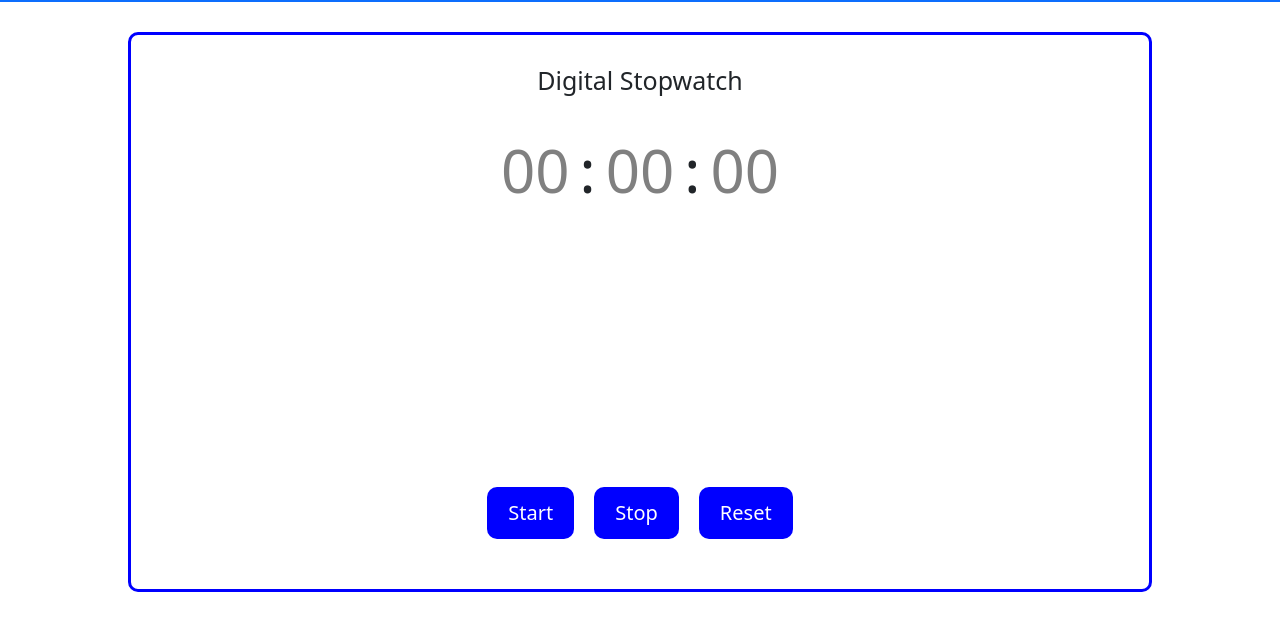
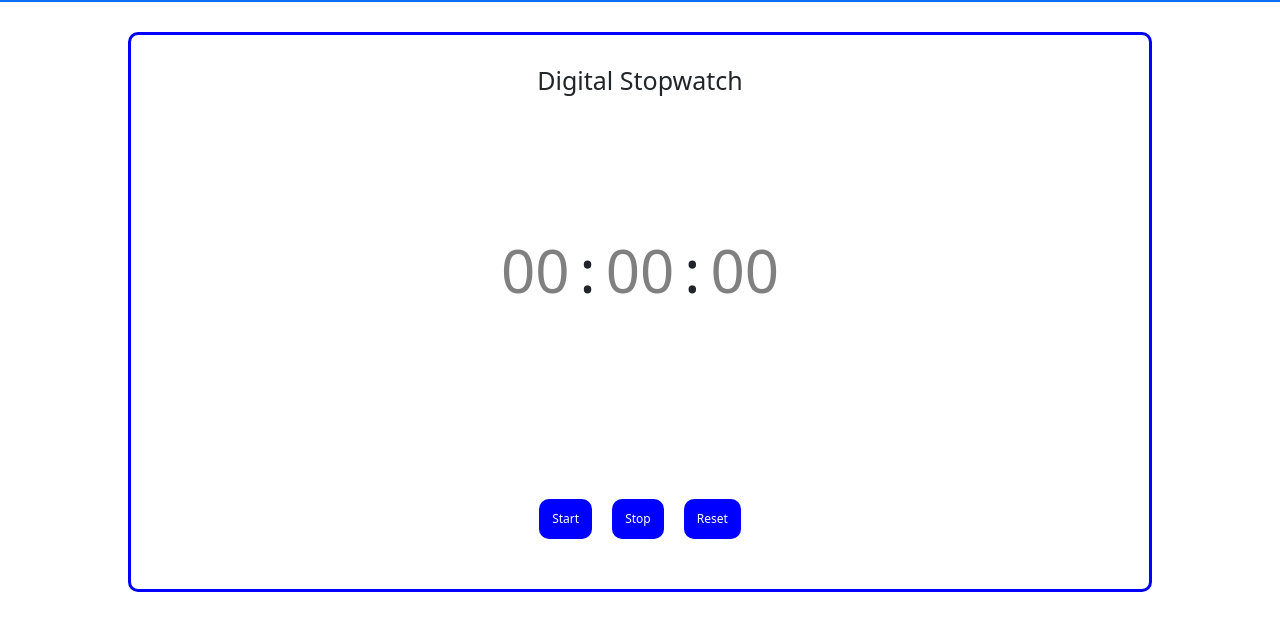
Before and after one commit to Ganiu-droid/digital-stopwatch, a plain HTML site: page index.html in a window 1280 px wide. Shown: the part 64-694 px from the top of the page. Drawn offline with Linux system fonts and the light colour scheme.

Commit message:
adjusting the styling

```diff
--- a/css/style.css
+++ b/css/style.css
@@ -28,9 +28,9 @@
 
 .btn{
     border-radius: 4px;
-    font-size: 2rem;
+    font-size: 1.2rem;
     border-radius: 1rem;
-    padding: 1rem 2rem;
+    padding: 1rem 1.2rem;
     text-decoration:none;
     cursor:pointer;
     margin: 10px;
@@ -55,6 +55,7 @@
     display: flex;
     font-size: 6rem;
     justify-content: center;
+    padding-top: 10rem;
 
 }
 .counter #seconds, #minutes, #tens {
```
